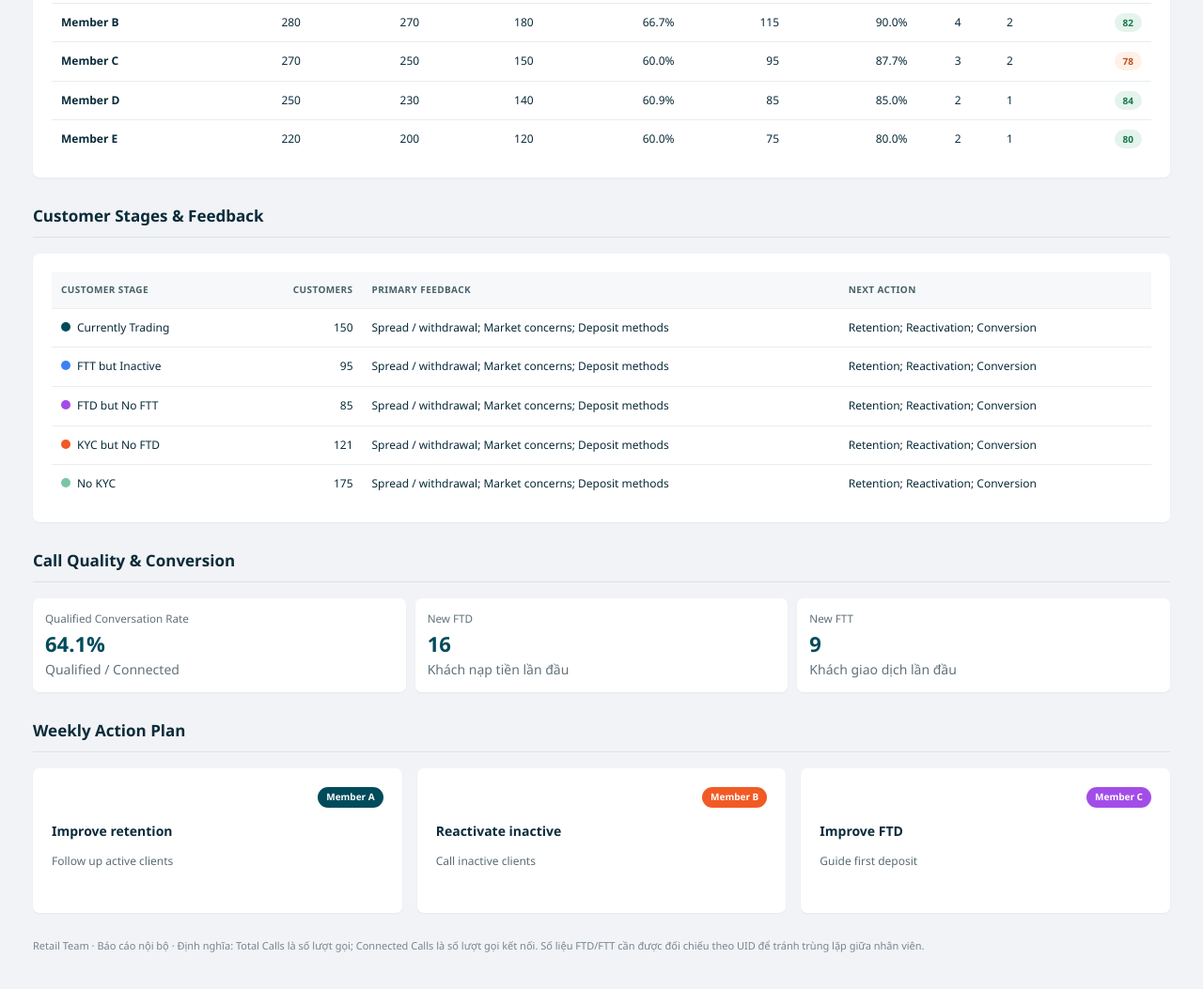
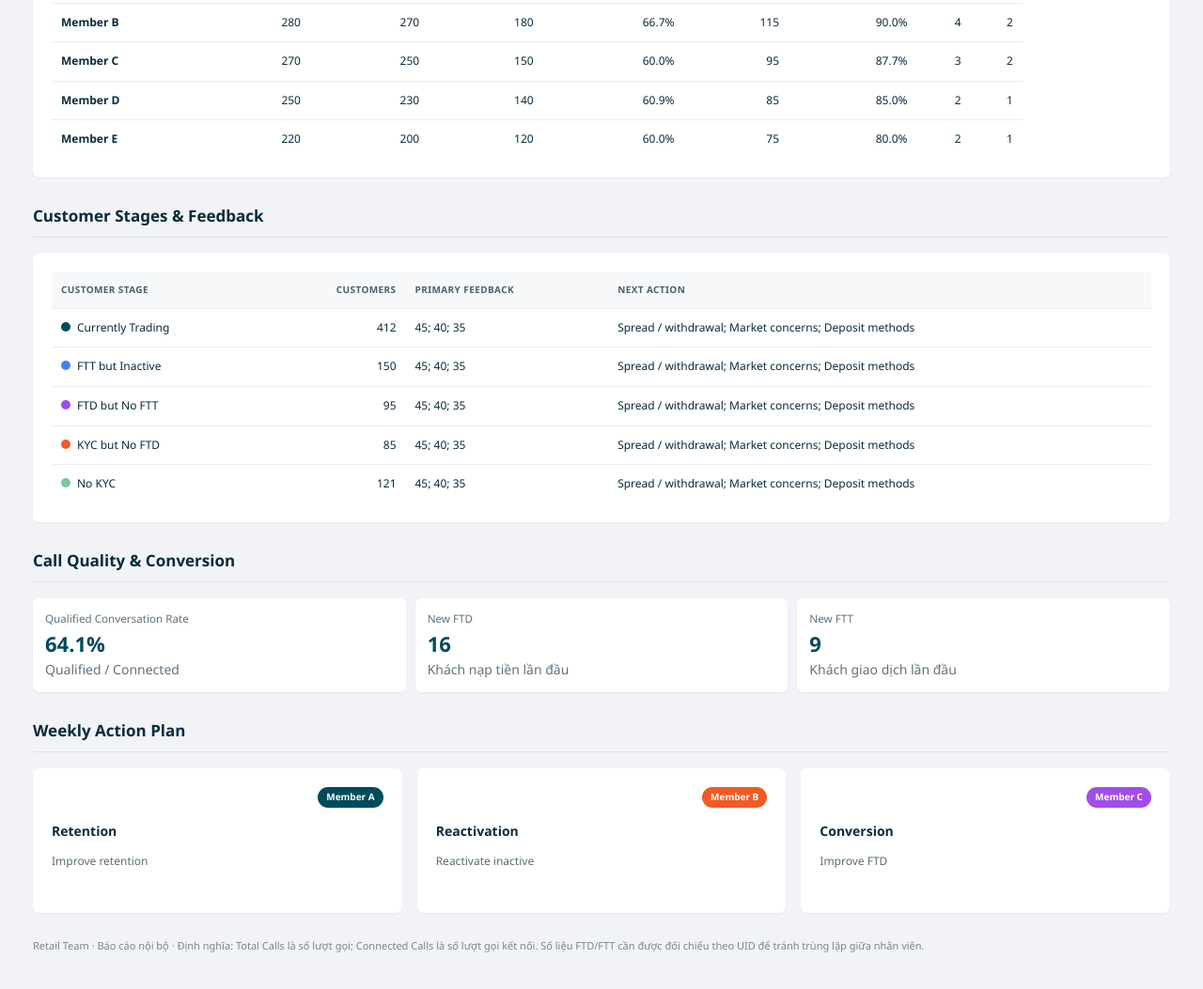
Before and after one commit to trangntm0207-pixel/retail-team-dashboard, a plain HTML site: page index.html in a window 1280 px wide. Shown: the part 1105-2158 px from the top of the page at 94% size. Drawn offline with Linux system fonts and the light colour scheme.

Commit message:
Remove Quality Score and fix CSV sync

```diff
--- a/index.html
+++ b/index.html
@@ -27,7 +27,7 @@ const sample=[
 ['2026-W44','Member B',260,245,155,105,72,61,3,2,80,31,20,17,22,34,'Market concerns','Reactivation','Improve reactivation','Call clients'],
 ['2026-W44','Member C',245,230,135,90,65,53,2,1,79,28,17,16,24,30,'Deposit issues','Conversion','Improve FTD','Support deposit']
 ];
-const cols=['Week','Member','Assigned Leads','Total Calls','Connected Calls','Qualified Conversations','Follow-ups Due','Follow-ups Completed On Time','New FTD','New FTT','Quality Score','Currently Trading','FTT but Inactive','FTD but No FTT','KYC but No FTD','No KYC','Primary Feedback','Next Action','Priority','Action Detail'];
+const cols=['Week','Member','Assigned Leads','Total Calls','Connected Calls','Qualified Conversations','Follow-ups Due','Follow-ups Completed On Time','New FTD','New FTT', 'Currently Trading','FTT but Inactive','FTD but No FTT','KYC but No FTD','No KYC','Primary Feedback','Next Action','Priority','Action Detail'];
 let rows=sample.map(a=>Object.fromEntries(cols.map((c,i)=>[c,a[i]])));let imported=false;
 const $=id=>document.getElementById(id),fmt=n=>Number(n||0).toLocaleString('en-US'),pct=(a,b)=>b?`${(100*a/b).toFixed(1)}%`:'0.0%',sum=(a,k)=>a.reduce((t,r)=>t+(Number(r[k])||0),0);
 function weekOptions(){let weeks=[...new Set(rows.map(r=>r.Week).filter(Boolean))].sort().reverse(),current=$('week').value;$('week').innerHTML=weeks.map(w=>`<option value="${esc(w)}">${esc(w)}</option>`).join('');$('week').value=weeks.includes(current)?current:weeks[0]||'';let members=[...new Set(rows.map(r=>r.Member).filter(Boolean))].sort(),m=$('member').value;$('member').innerHTML='<option value="">All Members</option>'+members.map(x=>`<option value="${esc(x)}">${esc(x)}</option>`).join('');$('member').value=members.includes(m)?m:''}
@@ -35,12 +35,12 @@ function esc(x){return String(x??'').replace(/[&<>"']/g,c=>({'&':'&amp;','<':'&l
 function render(){let week=$('week').value,member=$('member').value,data=rows.filter(r=>r.Week===week&&(!member||r.Member===member));$('calls').textContent=fmt(sum(data,'Total Calls'));$('connected').textContent=fmt(sum(data,'Connected Calls'));$('rate').textContent=pct(sum(data,'Connected Calls'),sum(data,'Total Calls'));$('follow').textContent=pct(sum(data,'Follow-ups Completed On Time'),sum(data,'Follow-ups Due'));$('callsSub').textContent=fmt(sum(data,'Assigned Leads'))+' assigned leads';$('qualified').textContent=pct(sum(data,'Qualified Conversations'),sum(data,'Connected Calls'));$('ftd').textContent=fmt(sum(data,'New FTD'));$('ftt').textContent=fmt(sum(data,'New FTT'));
 let stages=stageNames.map(k=>sum(data,k)),total=stages.reduce((a,b)=>a+b,0),acc=0,parts=[];stages.forEach((v,i)=>{let a=total?acc/total*100:0;acc+=v;let b=total?acc/total*100:0;if(v>0)parts.push(`${colors[i]} ${a}% ${b}%`)});$('donut').style.background=parts.length?`conic-gradient(${parts.join(',')})`:'#e7ecef';$('legend').innerHTML=stageNames.map((k,i)=>`<div class="legend-item"><span class="dot" style="background:${colors[i]}"></span>${esc(k)} <b>${fmt(stages[i])}</b></div>`).join('');
 let grouped={};data.forEach(r=>{grouped[r.Member]=(grouped[r.Member]||0)+Number(r['Total Calls']||0)});let max=Math.max(1,...Object.values(grouped));$('bars').innerHTML=Object.entries(grouped).map(([k,v],i)=>`<div class="barcol"><div class="bar" style="height:${v/max*88}%;background:${[colors[0],colors[1],colors[2],colors[3],colors[4]][i%5]}"><span>${fmt(v)}</span></div><label>${esc(k)}</label></div>`).join('')||'<div class="empty">Không có dữ liệu</div>';
-$('membersBody').innerHTML=data.map(r=>`<tr><td><b>${esc(r.Member)}</b></td><td class="num">${fmt(r['Assigned Leads'])}</td><td class="num">${fmt(r['Total Calls'])}</td><td class="num">${fmt(r['Connected Calls'])}</td><td class="num">${pct(r['Connected Calls'],r['Total Calls'])}</td><td class="num">${fmt(r['Qualified Conversations'])}</td><td class="num">${pct(r['Follow-ups Completed On Time'],r['Follow-ups Due'])}</td><td class="num">${fmt(r['New FTD'])}</td><td class="num">${fmt(r['New FTT'])}</td><td class="num"><span class="pill ${Number(r['Quality Score'])<80?'warn':''}">${fmt(r['Quality Score'])}</span></td></tr>`).join('')||'<tr><td colspan="10" class="empty">Không có dữ liệu</td></tr>';
+$('membersBody').innerHTML=data.map(r=>`<tr><td><b>${esc(r.Member)}</b></td><td class="num">${fmt(r['Assigned Leads'])}</td><td class="num">${fmt(r['Total Calls'])}</td><td class="num">${fmt(r['Connected Calls'])}</td><td class="num">${pct(r['Connected Calls'],r['Total Calls'])}</td><td class="num">${fmt(r['Qualified Conversations'])}</td><td class="num">${pct(r['Follow-ups Completed On Time'],r['Follow-ups Due'])}</td><td class="num">${fmt(r['New FTD'])}</td><td class="num">${fmt(r['New FTT'])}</td></tr>`).join('')||'<tr><td colspan="9" class="empty">Không có dữ liệu</td></tr>';
 $('stagesBody').innerHTML=stageNames.map((k,i)=>{let matching=data.filter(r=>Number(r[k])>0),feedback=[...new Set(matching.map(r=>r['Primary Feedback']).filter(Boolean))].slice(0,3).join('; '),action=[...new Set(matching.map(r=>r['Next Action']).filter(Boolean))].slice(0,3).join('; ');return `<tr><td><span class="dot" style="background:${colors[i]};display:inline-block;margin-right:7px"></span>${esc(k)}</td><td class="num">${fmt(stages[i])}</td><td>${esc(feedback||'—')}</td><td>${esc(action||'—')}</td></tr>`}).join('');
 $('plans').innerHTML=data.slice(0,3).map((r,i)=>`<div class="card note"><span class="tag">${esc(r.Member)}</span><h3>${esc(r.Priority||'Weekly action')}</h3><p>${esc(r['Action Detail']||'Chưa cập nhật kế hoạch.')}</p></div>`).join('')||'<div class="card empty">Chưa có kế hoạch</div>';}
 function csvEscape(s){let v=String(s??'');return /[",\n\r]/.test(v)?'"'+v.replace(/"/g,'""')+'"':v}function download(name,content){let blob=new Blob(['\ufeff',content],{type:'text/csv;charset=utf-8'}),url=URL.createObjectURL(blob),a=document.createElement('a');a.href=url;a.download=name;a.click();setTimeout(()=>URL.revokeObjectURL(url),1000)}function csvData(data){return [cols.join(','),...data.map(r=>cols.map(c=>csvEscape(r[c])).join(','))].join('\r\n')}
 function parseCSV(t){t=t.replace(/^\ufeff/,'');let out=[],r=[],v='',q=false;for(let i=0;i<t.length;i++){let c=t[i];if(c==='"'){if(q&&t[i+1]==='"'){v+='"';i++}else q=!q}else if(c===','&&!q){r.push(v);v=''}else if((c==='\n'||c==='\r')&&!q){if(c==='\r'&&t[i+1]==='\n')i++;r.push(v);if(r.some(x=>x!==''))out.push(r);r=[];v=''}else v+=c}r.push(v);if(r.some(x=>x!==''))out.push(r);return out}
-function processRows(arr){if(!arr.length)throw Error('File trống.');let headers=arr[0].map(x=>String(x||'').trim().toLowerCase());let missing=cols.filter(c=>!headers.includes(c.toLowerCase()));if(missing.length)throw Error('Thiếu cột: '+missing.join(', '));let mapped=arr.slice(1).filter(r=>r.some(x=>String(x??'').trim())).map(r=>Object.fromEntries(cols.map(c=>[c,r[headers.indexOf(c.toLowerCase())]??''])));if(!mapped.length)throw Error('Không có dòng dữ liệu.');let numeric=cols.slice(2,16);mapped.forEach((r,i)=>{if(!/^\d{4}-W\d{2}$/.test(String(r.Week).trim()))throw Error('Week phải có dạng 2026-W45 (dòng '+(i+2)+')');if(!String(r.Member).trim())throw Error('Thiếu Member ở dòng '+(i+2));numeric.forEach(k=>{let n=Number(String(r[k]).replace(/,/g,''));if(!Number.isFinite(n)||n<0)throw Error('Giá trị không hợp lệ ở '+k+', dòng '+(i+2));r[k]=n})});rows=mapped;imported=true;weekOptions();render();$('notice').classList.add('hidden');$('status').textContent='Đã nhập '+rows.length+' dòng · '+[...new Set(rows.map(r=>r.Week))].length+' tuần · Dữ liệu đã được tải vào Dashboard';}
+function processRows(arr){if(!arr.length)throw Error('File trống.');let headers=arr[0].map(x=>String(x||'').trim().toLowerCase());let missing=cols.filter(c=>!headers.includes(c.toLowerCase()));if(missing.length)throw Error('Thiếu cột: '+missing.join(', '));let mapped=arr.slice(1).filter(r=>r.some(x=>String(x??'').trim())).map(r=>Object.fromEntries(cols.map(c=>[c,r[headers.indexOf(c.toLowerCase())]??''])));if(!mapped.length)throw Error('Không có dòng dữ liệu.');let numeric=cols.slice(2,15);mapped.forEach((r,i)=>{if(!/^\d{4}-W\d{2}$/.test(String(r.Week).trim()))throw Error('Week phải có dạng 2026-W45 (dòng '+(i+2)+')');if(!String(r.Member).trim())throw Error('Thiếu Member ở dòng '+(i+2));numeric.forEach(k=>{let n=Number(String(r[k]).replace(/,/g,''));if(!Number.isFinite(n)||n<0)throw Error('Giá trị không hợp lệ ở '+k+', dòng '+(i+2));r[k]=n})});rows=mapped;imported=true;weekOptions();render();$('notice').classList.add('hidden');$('status').textContent='Đã nhập '+rows.length+' dòng · '+[...new Set(rows.map(r=>r.Week))].length+' tuần · Dữ liệu đã được tải vào Dashboard';}
 $('week').addEventListener('change',render);$('member').addEventListener('change',render);$('print').onclick=()=>window.print();$('import').onclick=()=>$('file').click();$('template').onclick=()=>download('Retail_Team_Import_Template.csv',csvData([Object.fromEntries(cols.map(c=>[c,c==='Week'?'2026-W45':c==='Member'?'Member A':cols.slice(2,16).includes(c)?0:'']))]));$('export').onclick=()=>download('Retail_Team_Weekly_Data.csv',csvData(rows));
 $('file').addEventListener('change',async e=>{let f=e.target.files[0];if(!f)return;try{let matrix;if(/\.csv$/i.test(f.name)){matrix=parseCSV(await f.text())}else if(/\.xlsx?$/i.test(f.name)){if(typeof XLSX==='undefined')throw Error('Để nhập .xlsx/.xls, hãy kết nối Internet và tải lại trang. Hoặc lưu Excel thành CSV UTF-8 để nhập ngoại tuyến.');let ab=await f.arrayBuffer(),wb=XLSX.read(ab,{type:'array'}),sheet=wb.Sheets[wb.SheetNames[0]];matrix=XLSX.utils.sheet_to_json(sheet,{header:1,defval:'',raw:false})}else throw Error('Chỉ hỗ trợ .xlsx, .xls hoặc .csv');processRows(matrix)}catch(err){alert('Không thể nhập dữ liệu: '+err.message)}finally{e.target.value=''}});
 weekOptions();render();
```
